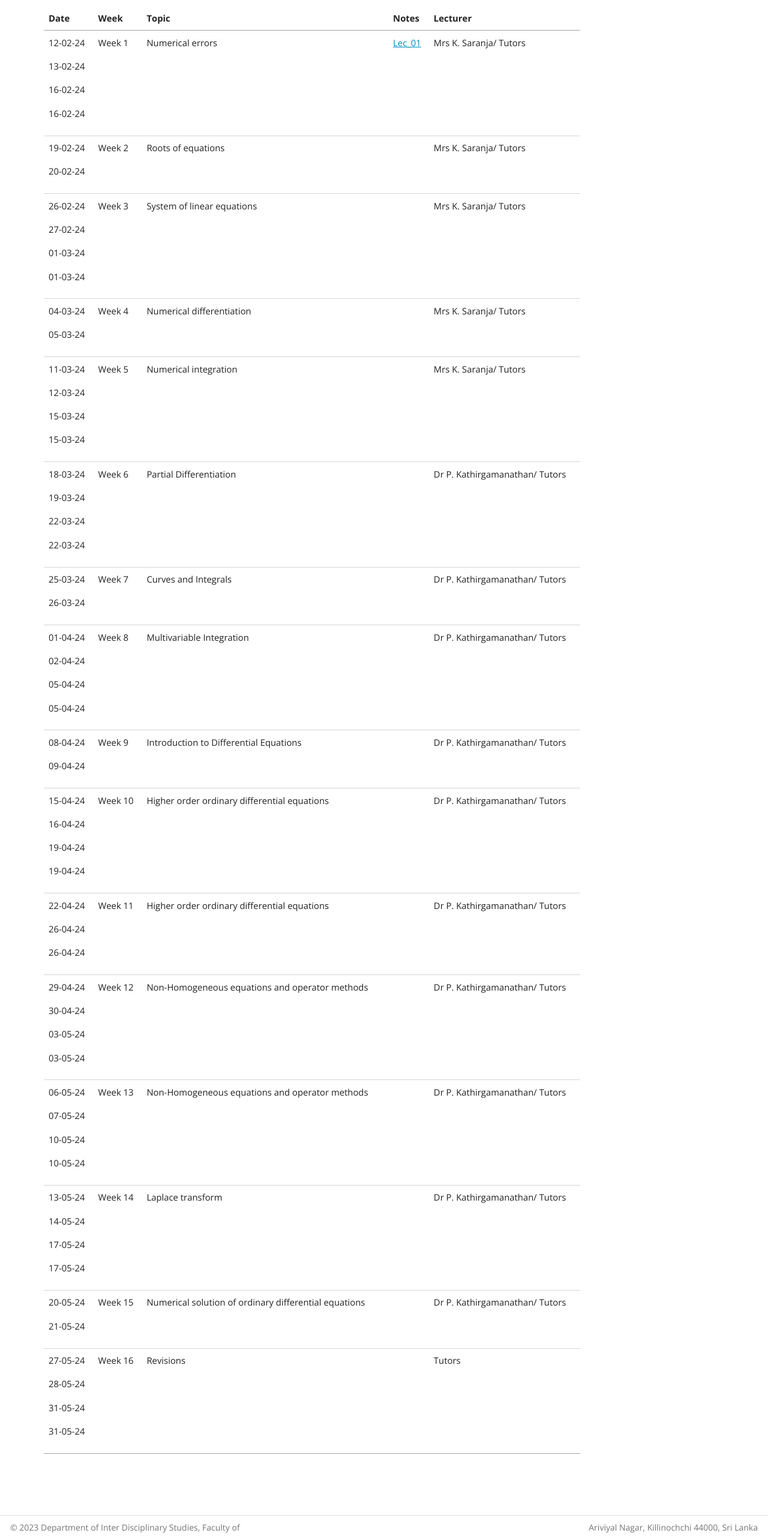
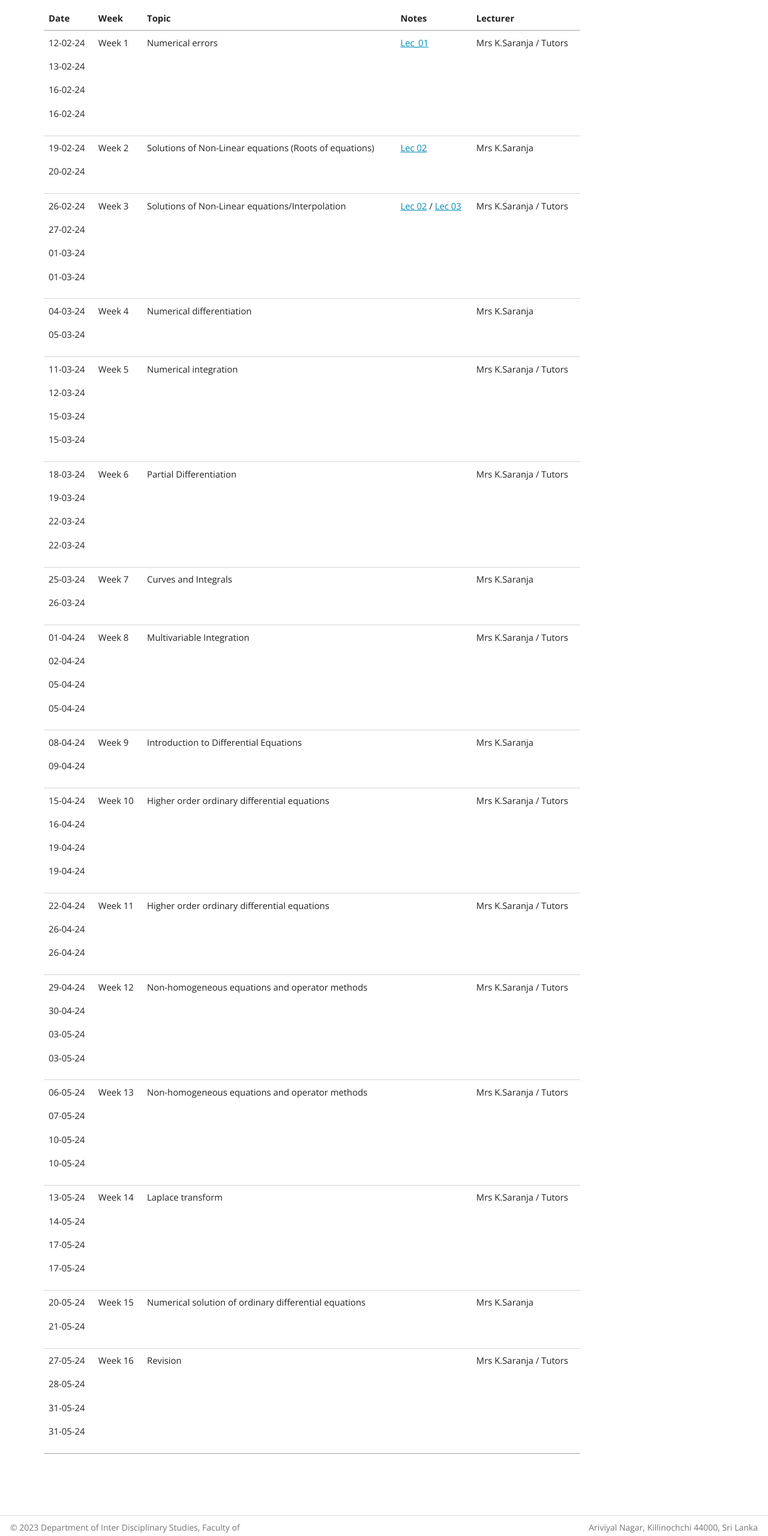
Before and after one commit to Meenadushanthani/MC3010_E22, a plain HTML site: page docs/notes.html in a window 1280 px wide. Shown: the part 240-2800 px from the top of the page at 60% size. Drawn offline with nearby package versions, Linux system fonts and the light colour scheme.

Commit message:
Add files via upload

```diff
--- a/docs/notes.html
+++ b/docs/notes.html
@@ -188,15 +188,15 @@ ul.task-list li input[type="checkbox"] {
 <td>Week 1</td>
 <td>Numerical errors</td>
 <td><a href="https://github.com/Meenadushanthani/MC3010_E22/raw/main/MC3010_Numerical%20Methods_L01.pdf">Lec_01</a></td>
-<td>Mrs K. Saranja/ Tutors</td>
+<td>Mrs K.Saranja / Tutors</td>
 </tr>
 <tr class="even">
 <td style="text-align: left;"><p>19-02-24</p>
 <p>20-02-24</p></td>
 <td>Week 2</td>
-<td>Roots of equations</td>
-<td></td>
-<td>Mrs K. Saranja/ Tutors</td>
+<td>Solutions of Non-Linear equations (Roots of equations)</td>
+<td><a href="https://github.com/Meenadushanthani/MC3010_E22/raw/main/MC3010_Numerical%20Methods_L02.pdf">Lec 02</a></td>
+<td>Mrs K.Saranja</td>
 </tr>
 <tr class="odd">
 <td style="text-align: left;"><p>26-02-24</p>
@@ -204,9 +204,9 @@ ul.task-list li input[type="checkbox"] {
 <p>01-03-24</p>
 <p>01-03-24</p></td>
 <td>Week 3</td>
-<td>System of linear equations</td>
-<td></td>
-<td>Mrs K. Saranja/ Tutors</td>
+<td>Solutions of Non-Linear equations/Interpolation</td>
+<td><a href="https://github.com/Meenadushanthani/MC3010_E22/raw/main/MC3010_Numerical%20Methods_L02.pdf">Lec 02</a> / <a href="https://github.com/Meenadushanthani/MC3010_E22/raw/main/MC3010_Numerical%20Methods_L03.pdf">Lec 03</a></td>
+<td>Mrs K.Saranja / Tutors</td>
 </tr>
 <tr class="even">
 <td style="text-align: left;"><p>04-03-24</p>
@@ -214,7 +214,7 @@ ul.task-list li input[type="checkbox"] {
 <td>Week 4</td>
 <td>Numerical differentiation</td>
 <td></td>
-<td>Mrs K. Saranja/ Tutors</td>
+<td>Mrs K.Saranja</td>
 </tr>
 <tr class="odd">
 <td style="text-align: left;"><p>11-03-24</p>
@@ -224,7 +224,7 @@ ul.task-list li input[type="checkbox"] {
 <td>Week 5</td>
 <td>Numerical integration</td>
 <td></td>
-<td>Mrs K. Saranja/ Tutors</td>
+<td>Mrs K.Saranja / Tutors</td>
 </tr>
 <tr class="even">
 <td style="text-align: left;"><p>18-03-24</p>
@@ -234,7 +234,7 @@ ul.task-list li input[type="checkbox"] {
 <td>Week 6</td>
 <td>Partial Differentiation</td>
 <td></td>
-<td>Dr P. Kathirgamanathan/ Tutors</td>
+<td>Mrs K.Saranja / Tutors</td>
 </tr>
 <tr class="odd">
 <td style="text-align: left;"><p>25-03-24</p>
@@ -242,7 +242,7 @@ ul.task-list li input[type="checkbox"] {
 <td>Week 7</td>
 <td>Curves and Integrals</td>
 <td></td>
-<td>Dr P. Kathirgamanathan/ Tutors</td>
+<td>Mrs K.Saranja</td>
 </tr>
 <tr class="even">
 <td style="text-align: left;"><p>01-04-24</p>
@@ -252,7 +252,7 @@ ul.task-list li input[type="checkbox"] {
 <td>Week 8</td>
 <td>Multivariable Integration</td>
 <td></td>
-<td>Dr P. Kathirgamanathan/ Tutors</td>
+<td>Mrs K.Saranja / Tutors</td>
 </tr>
 <tr class="odd">
 <td style="text-align: left;"><p>08-04-24</p>
@@ -260,7 +260,7 @@ ul.task-list li input[type="checkbox"] {
 <td>Week 9</td>
 <td>Introduction to Differential Equations</td>
 <td></td>
-<td>Dr P. Kathirgamanathan/ Tutors</td>
+<td>Mrs K.Saranja</td>
 </tr>
 <tr class="even">
 <td style="text-align: left;"><p>15-04-24</p>
@@ -270,7 +270,7 @@ ul.task-list li input[type="checkbox"] {
 <td>Week 10</td>
 <td>Higher order ordinary differential equations</td>
 <td></td>
-<td>Dr P. Kathirgamanathan/ Tutors</td>
+<td>Mrs K.Saranja / Tutors</td>
 </tr>
 <tr class="odd">
 <td style="text-align: left;"><p>22-04-24</p>
@@ -279,7 +279,7 @@ ul.task-list li input[type="checkbox"] {
 <td>Week 11</td>
 <td>Higher order ordinary differential equations</td>
 <td></td>
-<td>Dr P. Kathirgamanathan/ Tutors</td>
+<td>Mrs K.Saranja / Tutors</td>
 </tr>
 <tr class="even">
 <td style="text-align: left;"><p>29-04-24</p>
@@ -287,9 +287,9 @@ ul.task-list li input[type="checkbox"] {
 <p>03-05-24</p>
 <p>03-05-24</p></td>
 <td>Week 12</td>
-<td>Non-Homogeneous equations and operator methods</td>
+<td>Non-homogeneous equations and operator methods</td>
 <td></td>
-<td>Dr P. Kathirgamanathan/ Tutors</td>
+<td>Mrs K.Saranja / Tutors</td>
 </tr>
 <tr class="odd">
 <td style="text-align: left;"><p>06-05-24</p>
@@ -297,9 +297,9 @@ ul.task-list li input[type="checkbox"] {
 <p>10-05-24</p>
 <p>10-05-24</p></td>
 <td>Week 13</td>
-<td>Non-Homogeneous equations and operator methods</td>
+<td>Non-homogeneous equations and operator methods</td>
 <td></td>
-<td>Dr P. Kathirgamanathan/ Tutors</td>
+<td>Mrs K.Saranja / Tutors</td>
 </tr>
 <tr class="even">
 <td style="text-align: left;"><p>13-05-24</p>
@@ -309,7 +309,7 @@ ul.task-list li input[type="checkbox"] {
 <td>Week 14</td>
 <td>Laplace transform</td>
 <td></td>
-<td>Dr P. Kathirgamanathan/ Tutors</td>
+<td>Mrs K.Saranja / Tutors</td>
 </tr>
 <tr class="odd">
 <td style="text-align: left;"><p>20-05-24</p>
@@ -317,7 +317,7 @@ ul.task-list li input[type="checkbox"] {
 <td>Week 15</td>
 <td>Numerical solution of ordinary differential equations</td>
 <td></td>
-<td>Dr P. Kathirgamanathan/ Tutors</td>
+<td>Mrs K.Saranja</td>
 </tr>
 <tr class="even">
 <td style="text-align: left;"><p>27-05-24</p>
@@ -325,9 +325,9 @@ ul.task-list li input[type="checkbox"] {
 <p>31-05-24</p>
 <p>31-05-24</p></td>
 <td>Week 16</td>
-<td>Revisions</td>
+<td>Revision</td>
 <td></td>
-<td>Tutors</td>
+<td>Mrs K.Saranja / Tutors</td>
 </tr>
 </tbody>
 </table>
```
Also changed, not shown: docs/contact.html (+1 -1 lines), docs/index.html (+2 -2 lines), docs/search.json (+10 -10 lines), docs/teaching.html (+1 -1 lines), docs/tutorials.html (+1 -1 lines).
